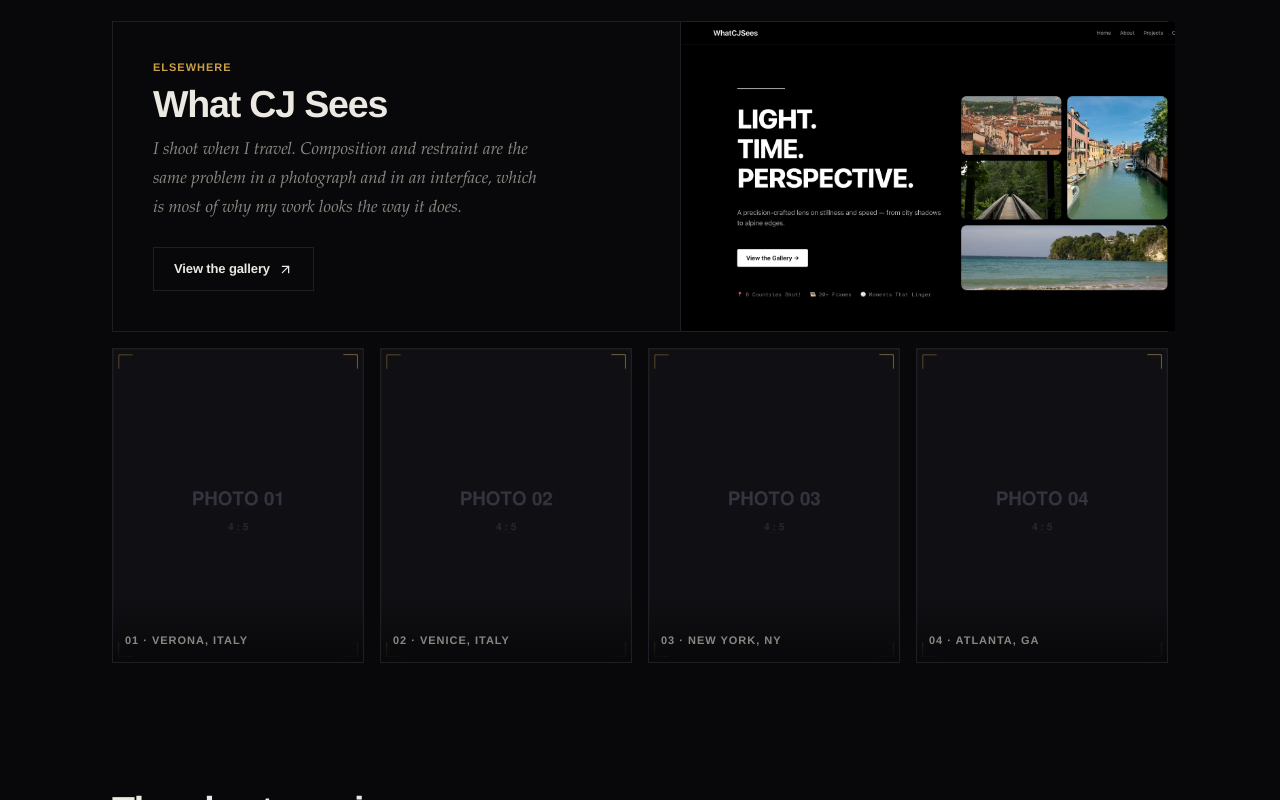
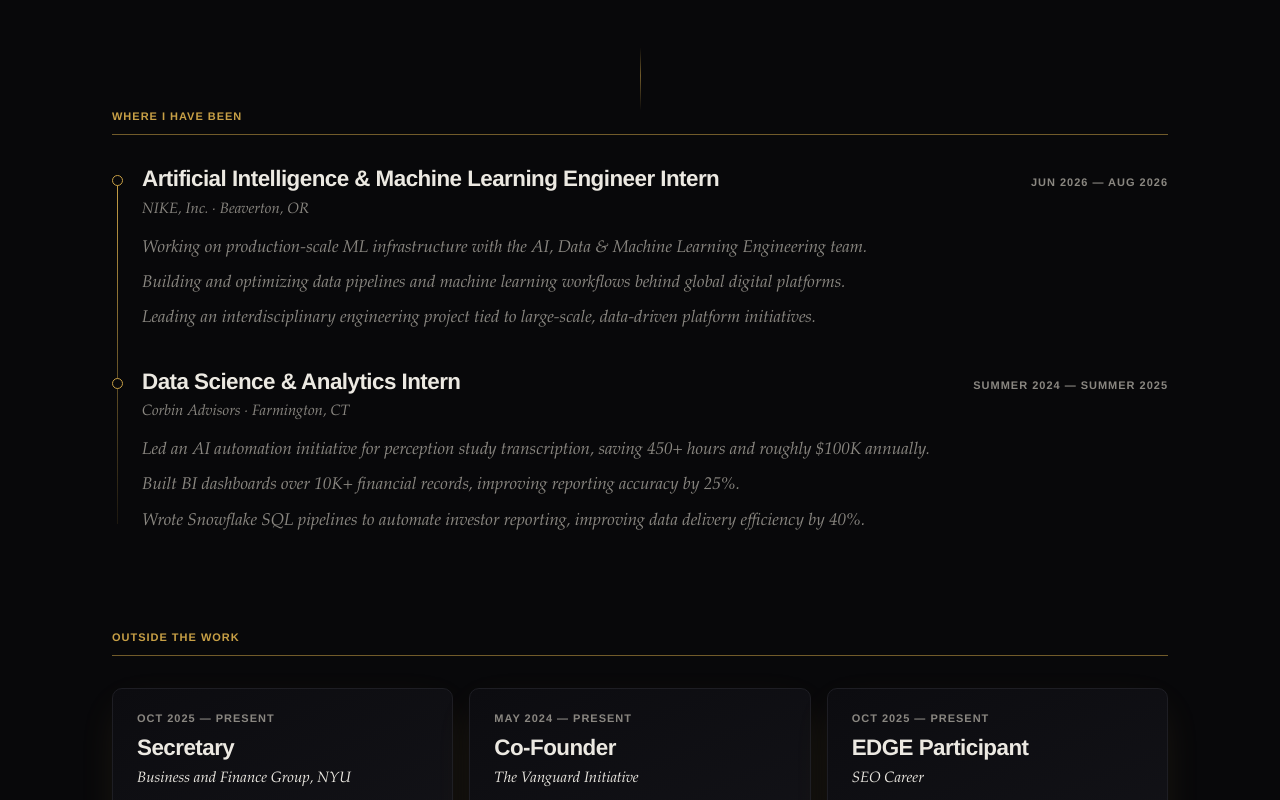
Before and after one commit to cedricsthomasjr/cjt, a Next.js app: page /about in a window 1280 px wide. Shown: the part 1260-2060 px from the top of the page. Built offline with nearby package versions, Linux system fonts and the light colour scheme.

Commit message:
feat: About timeline and community, photography removed

```diff
--- a/src/app/about/page.js
+++ b/src/app/about/page.js
@@ -1,9 +1,10 @@
 import Image from "next/image";
 import Link from "next/link";
-import PhotoCallout from "@/components/PhotoCallout";
-import PhotoGrid from "@/components/PhotoGrid";
+import Connector from "@/components/Connector";
 import Reveal from "@/components/Reveal";
-import { affiliations } from "@/data/resume";
+import Stagger from "@/components/Stagger";
+import Timeline from "@/components/Timeline";
+import { affiliations, community, resumeSections } from "@/data/resume";
 
 export const metadata = {
   title: "About",
@@ -47,7 +48,7 @@ export default function AboutPage() {
             </p>
           </div>
 
-          <div className="relative aspect-[4/5] overflow-hidden border border-rule bg-raised">
+          <div className="relative aspect-[4/5] overflow-hidden rounded-[var(--radius-card)] border border-rule card">
             <Image
               src="/cj2.jpeg"
               alt="CJ Thomas"
@@ -75,22 +76,42 @@ export default function AboutPage() {
 
       <section className="shell section">
         <h2 className="t-h2">How I work</h2>
-        <div className="mt-8 grid gap-px bg-rule sm:grid-cols-3">
+        <Stagger className="mt-8 grid gap-4 sm:grid-cols-3" step={80}>
           {principles.map((principle) => (
-            <article key={principle.title} className="bg-ink p-6">
+            <article key={principle.title} className="card h-full p-6">
               <h3 className="t-h3">{principle.title}</h3>
               <p className="t-sub-sm mt-3">{principle.text}</p>
             </article>
           ))}
-        </div>
+        </Stagger>
       </section>
 
+      <Connector />
+
       <Reveal>
-        <section className="shell pb-8">
-          <PhotoCallout />
-          <div className="mt-4">
-            <PhotoGrid />
+        <section className="shell section pt-0">
+          <p className="t-label-gold">Where I have been</p>
+          <hr className="hairline-gold mt-3" />
+          <div className="mt-8">
+            <Timeline items={resumeSections[0].items} />
           </div>
+        </section>
+      </Reveal>
+
+      <Reveal>
+        <section className="shell section pt-0">
+          <p className="t-label-gold">Outside the work</p>
+          <hr className="hairline-gold mt-3" />
+          <Stagger className="mt-8 grid gap-4 sm:grid-cols-3" step={80}>
+            {community.map((entry) => (
+              <article key={entry.org} className="card h-full p-6">
+                <p className="t-label">{entry.time}</p>
+                <h3 className="t-h3 mt-3">{entry.title}</h3>
+                <p className="t-sub-sm mt-1.5 text-bone">{entry.org}</p>
+                <p className="t-sub-sm mt-3">{entry.text}</p>
+              </article>
+            ))}
+          </Stagger>
         </section>
       </Reveal>
 
--- a/src/components/PhotoCallout.jsx
+++ /dev/null
@@ -1,44 +0,0 @@
-import Image from "next/image";
-import { ArrowUpRight } from "lucide-react";
-import { contactLinks } from "@/data/resume";
-
-export default function PhotoCallout() {
-  return (
-    <div className="group grid gap-8 border border-rule sm:grid-cols-[1.1fr_1fr] sm:items-center">
-      <div className="p-6 sm:p-10">
-        <p className="t-label-gold">Elsewhere</p>
-        <h2 className="t-h2 mt-3">What CJ Sees</h2>
-        <p className="t-sub mt-3 max-w-sm">
-          I shoot when I travel. Composition and restraint are the same problem
-          in a photograph and in an interface, which is most of why my work
-          looks the way it does.
-        </p>
-        <a
-          href={contactLinks.photography}
-          target="_blank"
-          rel="noreferrer"
-          className="btn mt-6"
-        >
-          View the gallery <ArrowUpRight size={15} />
-        </a>
-      </div>
-
-      <a
-        href={contactLinks.photography}
-        target="_blank"
-        rel="noreferrer"
-        tabIndex={-1}
-        aria-hidden="true"
-        className="relative aspect-[16/10] overflow-hidden border-t border-rule sm:h-full sm:border-l sm:border-t-0"
-      >
-        <Image
-          src="/projects/whatcjsees.webp"
-          alt=""
-          fill
-          sizes="(max-width: 640px) 100vw, 45vw"
-          className="object-cover object-left-top"
-        />
-      </a>
-    </div>
-  );
-}
--- a/src/components/PhotoGrid.jsx
+++ /dev/null
@@ -1,37 +0,0 @@
-import Image from "next/image";
-
-/**
- * Photography slots. These point at generated placeholders in
- * /public/placeholders — swap the `src` values for real frames and everything
- * else holds. Photographs are never desaturated the way project screenshots
- * are; colour is the point of them.
- */
-const frames = [
-  { src: "/placeholders/photo-01.webp", place: "Verona, Italy" },
-  { src: "/placeholders/photo-02.webp", place: "Venice, Italy" },
-  { src: "/placeholders/photo-03.webp", place: "New York, NY" },
-  { src: "/placeholders/photo-04.webp", place: "Atlanta, GA" },
-];
-
-export default function PhotoGrid({ items = frames }) {
-  return (
-    <div className="grid grid-cols-2 gap-3 sm:gap-4 lg:grid-cols-4">
-      {items.map((frame, i) => (
-        <figure key={frame.src} className="tile aspect-[4/5]">
-          <Image
-            src={frame.src}
-            alt={frame.place}
-            fill
-            sizes="(max-width: 640px) 50vw, 25vw"
-            className="object-cover"
-          />
-          <figcaption className="absolute bottom-0 left-0 right-0 bg-gradient-to-t from-ink to-transparent p-3 pt-8">
-            <span className="t-label">
-              {String(i + 1).padStart(2, "0")} · {frame.place}
-            </span>
-          </figcaption>
-        </figure>
-      ))}
-    </div>
-  );
-}
```
